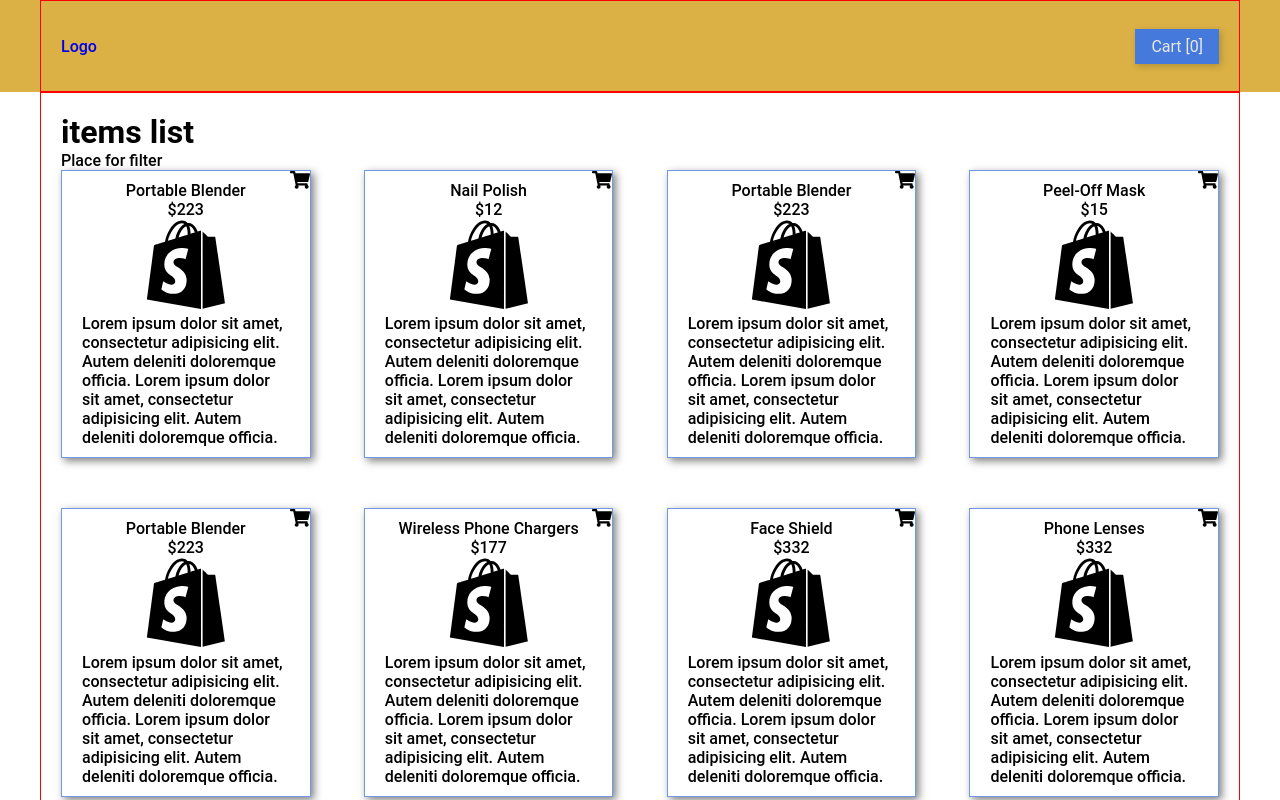
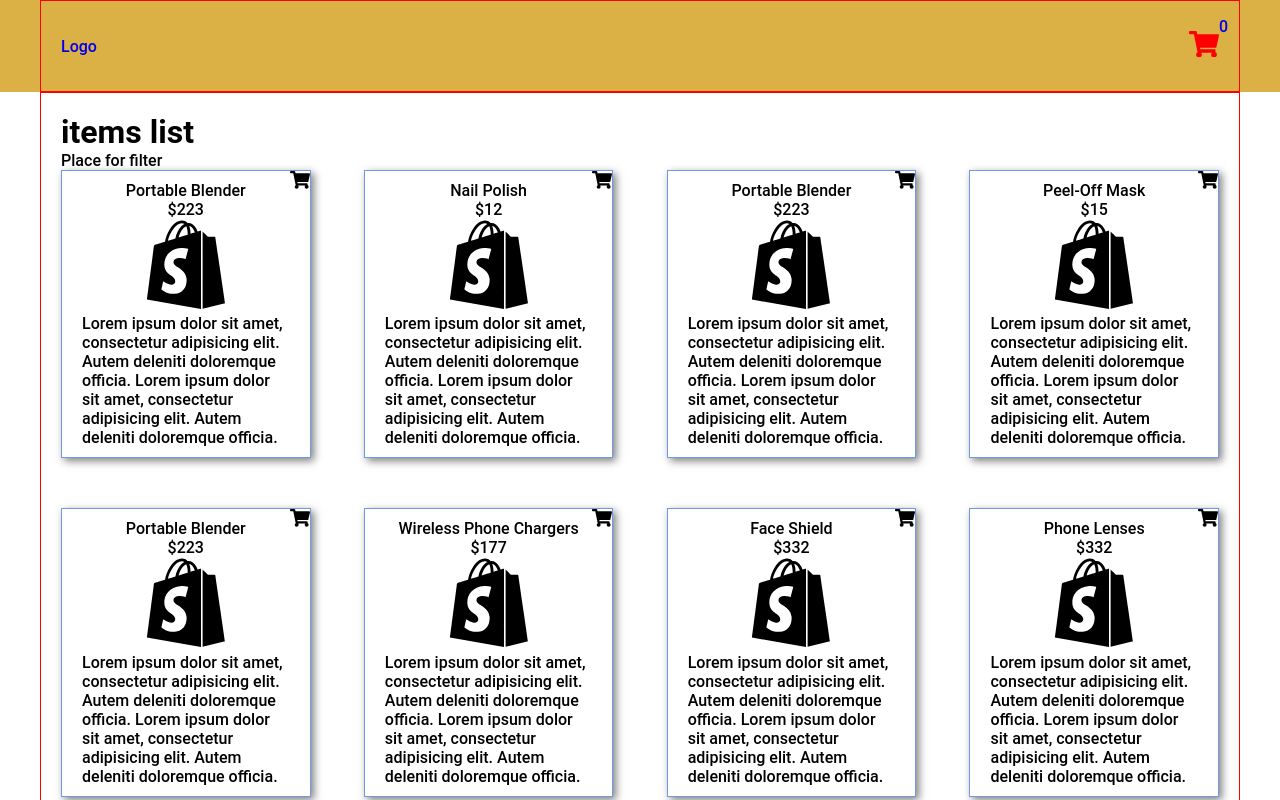
Before and after one commit to Fenix4088/Mini-shop, a React (Create React App) app: page / in a window 1280 px wide. Shown: the top 800 px of the page. Built offline with nearby package versions, Linux system fonts and the light colour scheme.

Commit message:
Items in a cart indicator ready

```diff
--- a/src/components/Header/Header.tsx
+++ b/src/components/Header/Header.tsx
@@ -1,20 +1,27 @@
 import React from "react";
 import styled from "styled-components/macro";
-import { useDispatch } from "react-redux";
+import {useDispatch, useSelector} from "react-redux";
 import { AppContainer } from "../../styles/GlobalStyles";
 import {Button} from "../common/Button/Button";
 import { NavLink } from "react-router-dom";
 import {routes} from "../../App/routes/routes";
+import {RootStateT} from "../../App/store/store";
+import { AppIcons } from "../common/SvgIcons/AppIcons";
 
 export const Header = () => {
     const dispatch = useDispatch();
+    const totalItems = useSelector<RootStateT, number>(state => state.cart.items.length)
 
     return <NavBarWrap>
         <AppContainer>
             <NavBar>
                 <NavLink to={routes.main}>Logo</NavLink>
                 <NavLink to={routes.cart}>
-                    <Button>Cart [0]</Button>
+                    <CartWrap>
+                        <AppIcons icon={"cart"} width={"30"} fill={"red"}/>
+                        <ItemsCount>{totalItems}</ItemsCount>
+                    </CartWrap>
+
                 </NavLink>
             </NavBar>
         </AppContainer>
@@ -40,13 +47,12 @@ const NavBar = styled.nav`
     }
 `;
 
-const UserInfoWrap = styled.div`
-    margin-right: 30px;
-    display: flex;
-    justify-content: center;
-    align-items: center;
+const ItemsCount = styled.div`
+  position: absolute;
+  top: -14px;
+  right: -9px;
+`;
 
-    & > div:first-child {
-        margin-right: 10px;
-    }
+const CartWrap = styled.div`
+  position: relative;
 `;
--- a/src/pages/Cart/Cart.tsx
+++ b/src/pages/Cart/Cart.tsx
@@ -1,19 +1,14 @@
-import React, {useMemo, useState} from "react";
-import {useDispatch, useSelector} from "react-redux";
-import styled from "styled-components/macro";
-import {RootStateT} from "../../App/store/store";
-import {AppDataT} from "../../App/data/appData";
-import {MainItem} from "../../components/MainItem/MainItem";
-import {ItemsWrap} from "../ItemsList/ItemsList";
-import {calcTotalPrice} from "../../helpers/helpers";
+import React, { useMemo } from "react";
+import { useSelector } from "react-redux";
+import { RootStateT } from "../../App/store/store";
+import { AppDataT } from "../../App/data/appData";
+import { MainItem } from "../../components/MainItem/MainItem";
+import { ItemsWrap } from "../ItemsList/ItemsList";
+import { calcTotalPrice } from "../../helpers/helpers";
 
 export const Cart = () => {
     const cartItems = useSelector<RootStateT, AppDataT>((state) => state.cart.items);
-    const dispatch = useDispatch();
-
-
-
-    const price = useMemo(() => calcTotalPrice(cartItems), [cartItems])
+    const price = useMemo(() => calcTotalPrice(cartItems), [cartItems]);
 
     return (
         <>
@@ -28,30 +23,3 @@ export const Cart = () => {
         </>
     );
 };
-
-const MainTable = styled.div``;
-
-const TableWrapper = styled.div`
-    overflow-x: auto;
-`;
-
-const Table = styled.table`
-    width: 100%;
-    margin: 0 auto;
-    border-collapse: collapse;
-    box-shadow: ${({ theme }) => theme.shadow[5]};
-    border: 1px solid rgba(146, 141, 141, 0.7);
-`;
-
-const TableTitle = styled.h1`
-    margin-bottom: 20px;
-    text-align: center;
-`;
-
-const TableHeaderRow = styled.tr`
-    background-color: ${({ theme }) => theme.color.secondary.main};
-
-    & > th {
-        padding: 20px;
-    }
-`;
```
